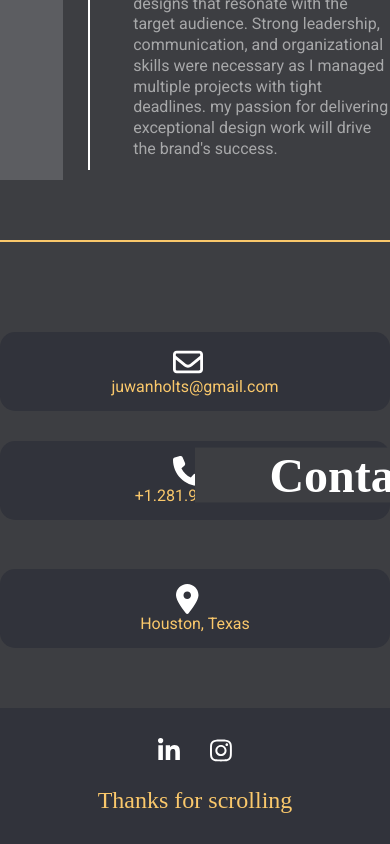
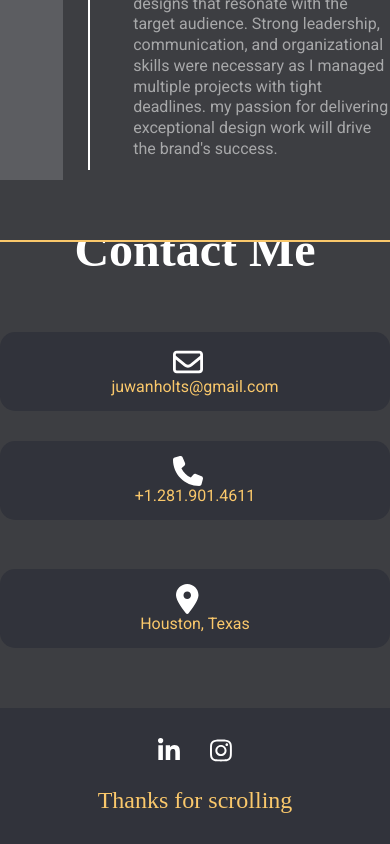
Before and after one commit to MikeMarsha11/Juwan-Holts-Portfolio, a Next.js app: page / in a window 390 px wide. Shown: the part 3277-4121 px from the top of the page. Built offline with nearby package versions, Linux system fonts and the light colour scheme; a web font is replaced by a local one.

Commit message:
still on contact section for iphone

```diff
--- a/styles/contact.scss
+++ b/styles/contact.scss
@@ -54,8 +54,8 @@ section#contact {
       width: 100%;
       margin-left: 0;
       text-align: center;
-      top: 50%;
-      transform: translateY(-50%);
+      top: -20px;
+      left: 0;
     }
 
     div.box {
```
